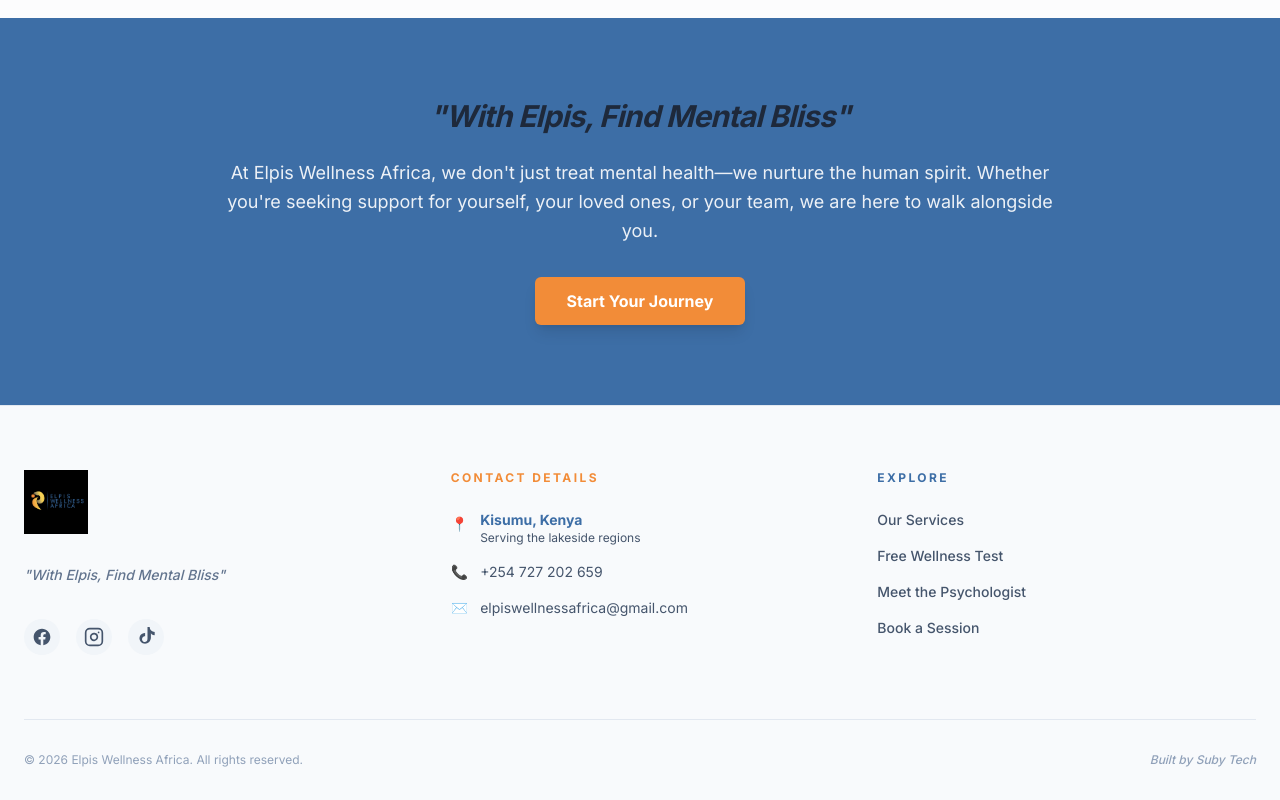
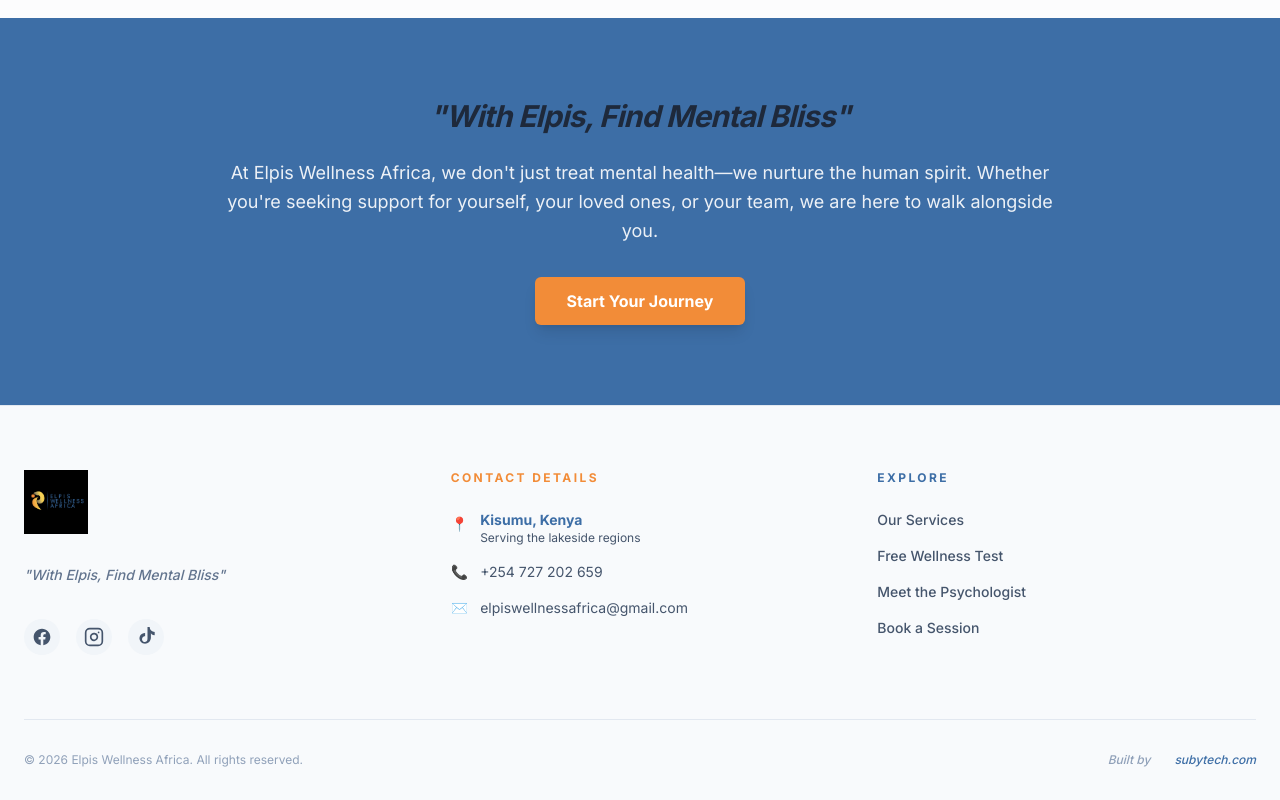
Before and after one commit to 50shadescode/elpis-wellness, a Next.js app: page / in a window 1280 px wide. Shown: the part 4419-5219 px from the top of the page. Built offline with nearby package versions, Linux system fonts and the light colour scheme.

Commit message:
updated the footer section

```diff
--- a/components/Footer.tsx
+++ b/components/Footer.tsx
@@ -113,7 +113,7 @@
         <div className="pt-8 border-t border-slate-200 flex flex-col md:flex-row justify-between items-center gap-4 text-xs text-slate-400">
           <p>© {currentYear} Elpis Wellness Africa. All rights reserved.</p>
           <div className="flex gap-6 font-medium italic">
-            Built by Suby Tech
+            Built by <a href="https://subytech.com" target="_blank" rel="noopener noreferrer" className="text-[#3D6EA6] hover:text-[#F28C38]">subytech.com</a>
           </div>
         </div>
       </div>
```
